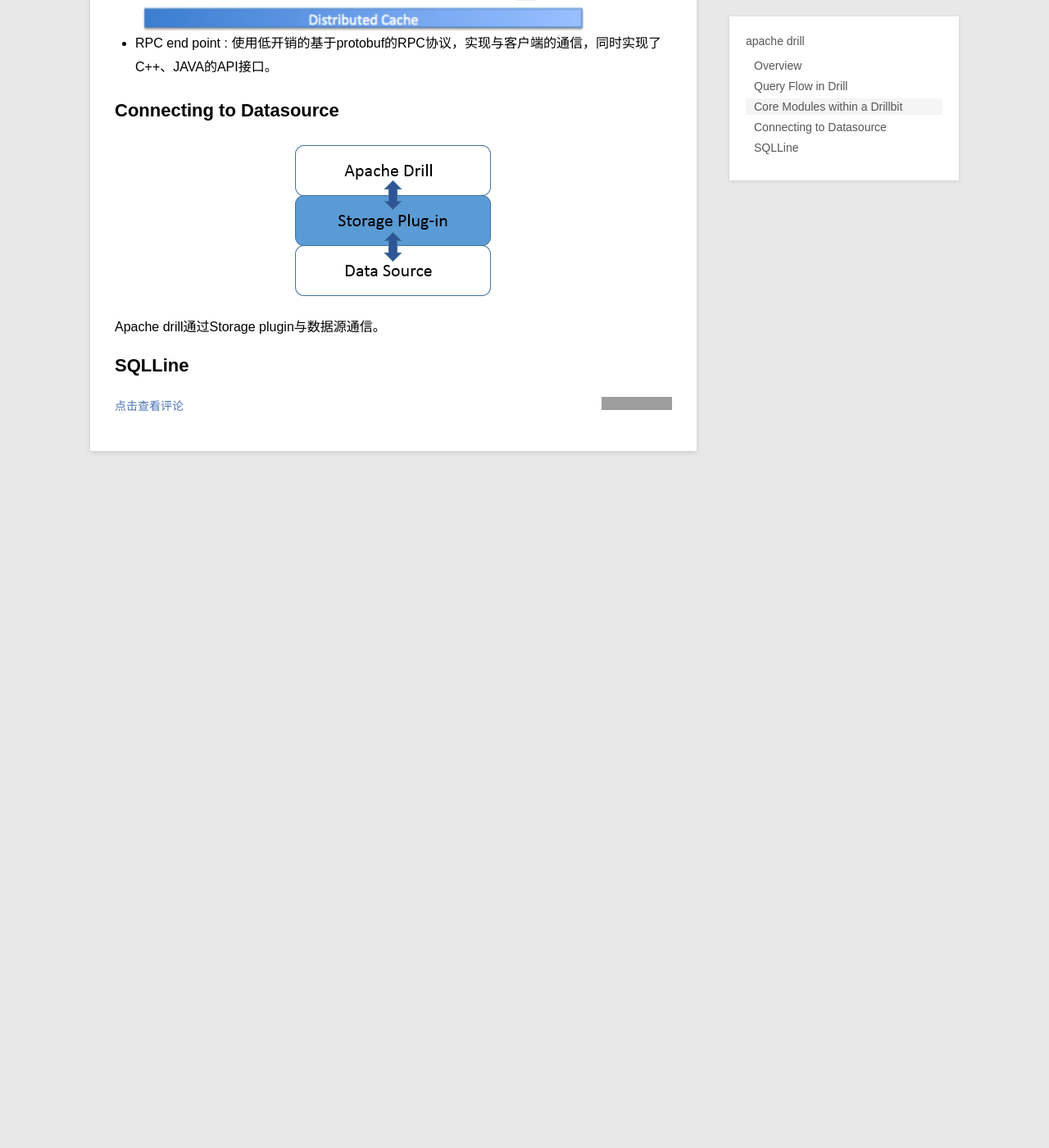
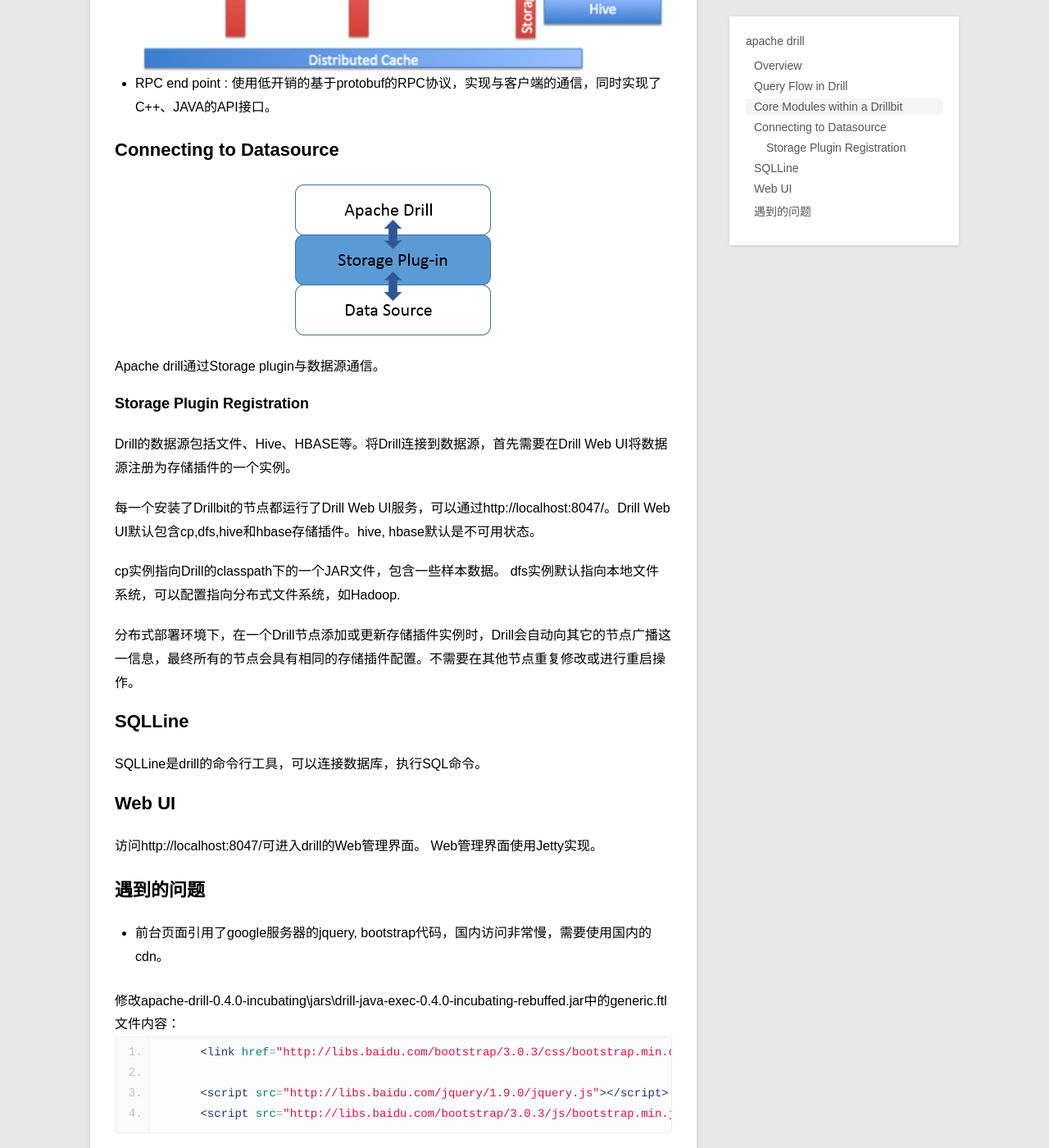
Before and after one commit to moreorless/moreorless.github.io, a Jekyll site: the page built from _posts/blog/2014-11-03-drill_overview.md, in a window 1280 px wide and 1400 px high, scrolled down 1451 px. Shown: the whole window at 82% size. Built offline with Jekyll 4.4.1, drawn with Linux system fonts in a browser that asks for light colours; Markdown is read by kramdown in place of the engine named in the settings; before the commit the page ends 2081 px from its top, so only the background shows below that; some of the changed text lies outside the part shown; grey boxes are pictures that could not be loaded.

Commit message:
添加hostname问题说明

````diff
--- a/_posts/blog/2014-11-03-drill_overview.md
+++ b/_posts/blog/2014-11-03-drill_overview.md
@@ -11,6 +11,8 @@ Apache Drill is a low latency distributed query engine for large-scale datasets,
 Drill uses ZooKeeper to maintain cluster membership and health-check information.
 
 Note that though Drill works in a Hadoop cluster environment, Drill is not tied to Hadoop and can run in any distributed cluster environment. __The only pre-requisite for Drill is Zookeeper__.
+
+Drill使用Zookeeper管理各节点信息。分布式部署时，客户端向Zookeeper请求数据。
 
 ## Query Flow in Drill
 ![Query Flow in Drill](../../images/blog/drill/data_flow.jpg)
@@ -32,4 +34,54 @@ Note that though Drill works in a Hadoop cluster environment, Drill is not tied
 
 Apache drill通过Storage plugin与数据源通信。
 
+### Storage Plugin Registration
+Drill的数据源包括文件、Hive、HBASE等。将Drill连接到数据源，首先需要在Drill Web UI将数据源注册为存储插件的一个实例。
+
+每一个安装了Drillbit的节点都运行了Drill Web UI服务，可以通过http://localhost:8047/。Drill Web UI默认包含cp,dfs,hive和hbase存储插件。hive, hbase默认是不可用状态。
+
+cp实例指向Drill的classpath下的一个JAR文件，包含一些样本数据。
+dfs实例默认指向本地文件系统，可以配置指向分布式文件系统，如Hadoop.
+
+分布式部署环境下，在一个Drill节点添加或更新存储插件实例时，Drill会自动向其它的节点广播这一信息，最终所有的节点会具有相同的存储插件配置。不需要在其他节点重复修改或进行重启操作。
+
+
+
 ## SQLLine
+SQLLine是drill的命令行工具，可以连接数据库，执行SQL命令。
+
+## Web UI
+访问http://localhost:8047/可进入drill的Web管理界面。
+Web管理界面使用Jetty实现。
+
+
+## 遇到的问题
+* 前台页面引用了google服务器的jquery, bootstrap代码，国内访问非常慢，需要使用国内的cdn。
+
+修改apache-drill-0.4.0-incubating\jars\drill-java-exec-0.4.0-incubating-rebuffed.jar中的generic.ftl文件内容：
+```
+      <link href="http://libs.baidu.com/bootstrap/3.0.3/css/bootstrap.min.css" rel="stylesheet">
+
+      <script src="http://libs.baidu.com/jquery/1.9.0/jquery.js"></script>
+      <script src="http://libs.baidu.com/bootstrap/3.0.3/js/bootstrap.min.js"></script>
+```
+
+* hostname配置错误导致Drillbit服务启动失败
+
+linux系统修改了主机名，但是在/etc/hosts文件中没有配置。
+sqlline使用embedded模式启动Drillbit服务时，报错：
+"Failure while start Drillbit in embedded mode"
+
+查看sqlline.log，发现以下信息
+<code>o.apache.drill.exec.server.Drillbit - Drillbit environment:.host.name=<NA></code>
+
+这是zookeeper代码中产生的错误，获取主机名时出错。
+```
+try {
+    put(l, "host.name",
+        InetAddress.getLocalHost().getCanonicalHostName());
+} catch (UnknownHostException e) {
+    put(l, "host.name", "<NA>");
+}
+```
+
+配置/etc/hosts文件后，问题解决。
````
